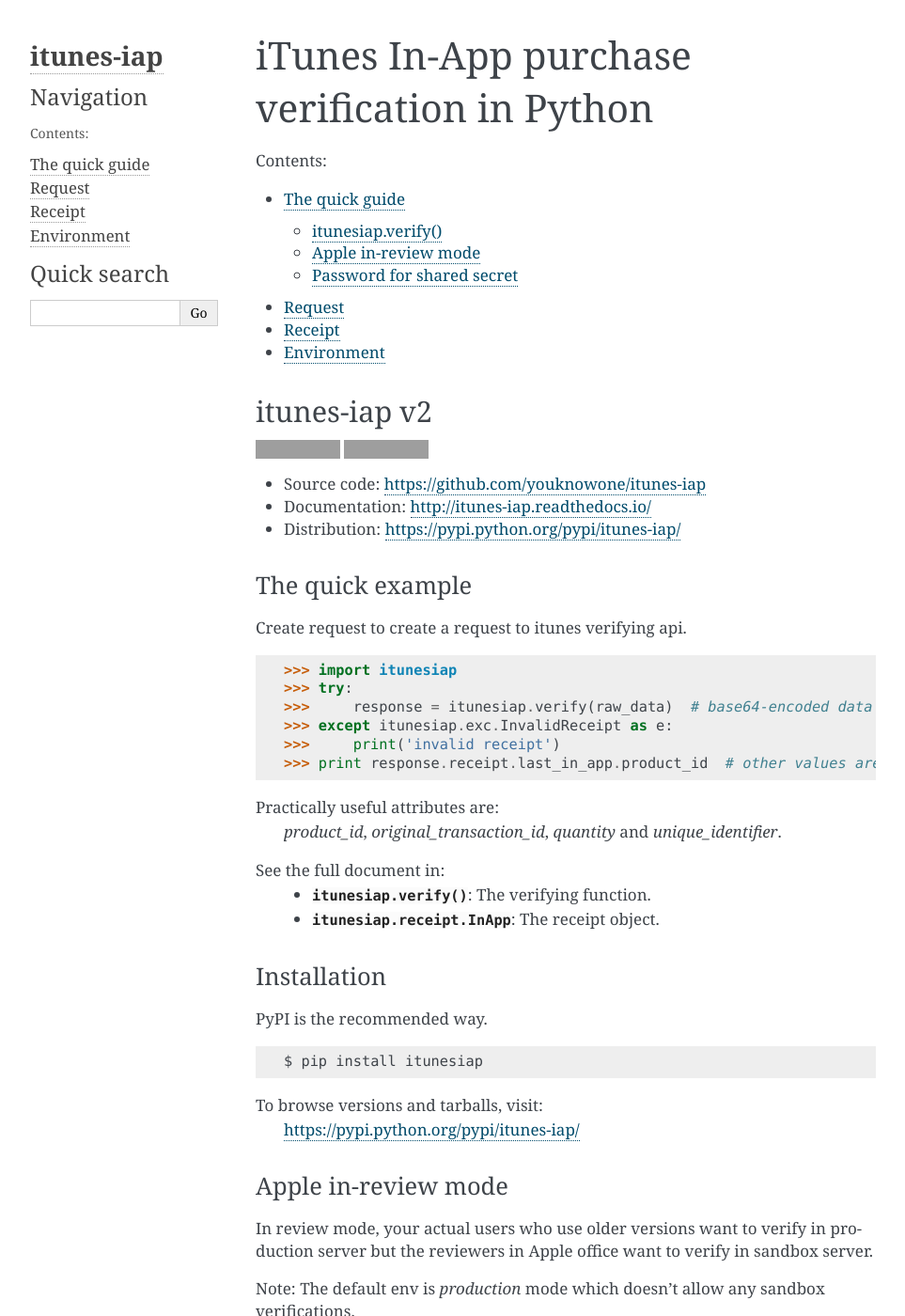
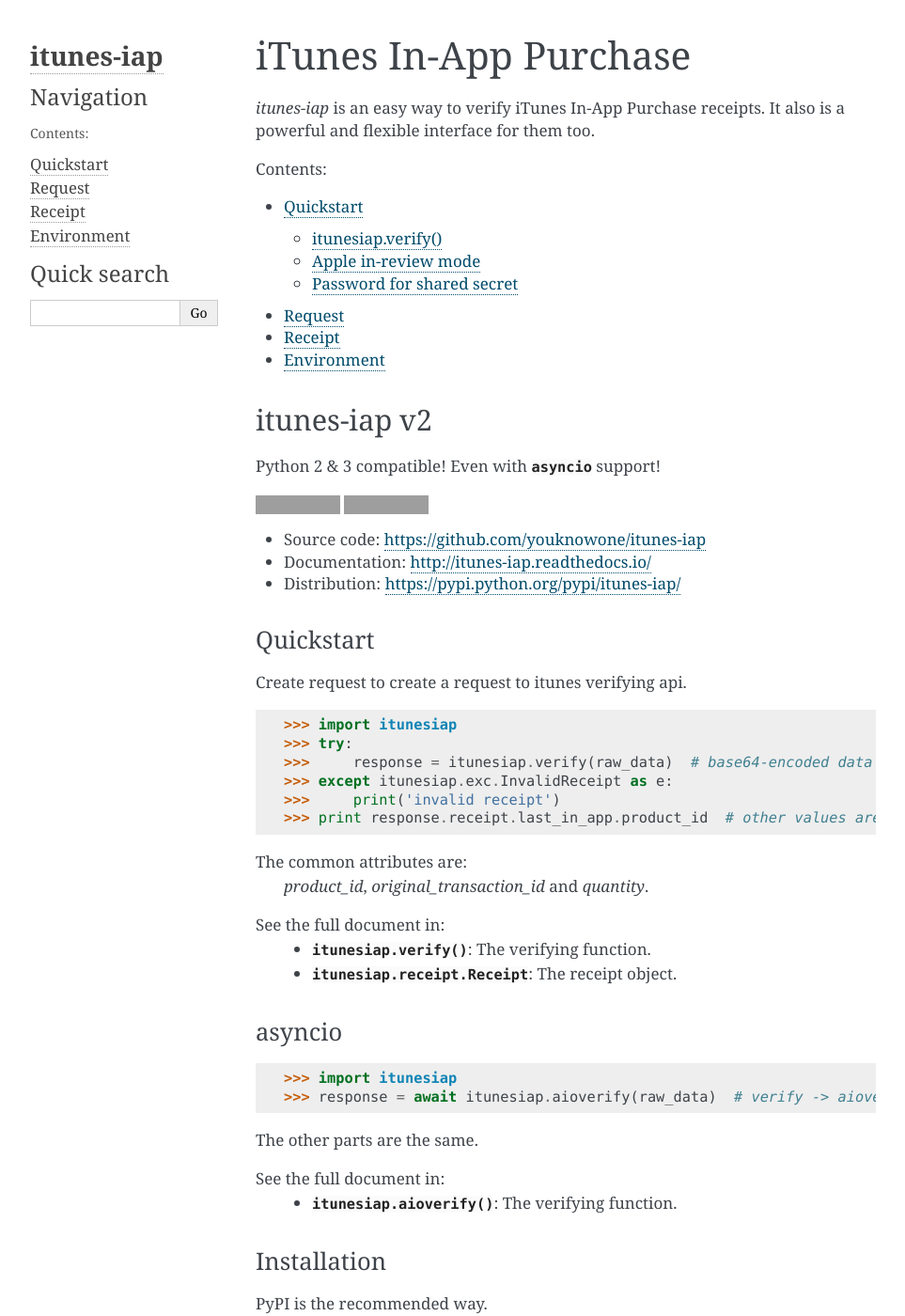
Before and after one commit to youknowone/itunes-iap, a Sphinx documentation site: the page built from docs/index.rst, in a window 1280 px wide and 1400 px high. Shown: the whole window at 94% size, without its empty margins (148-1111 px from the left). Built offline with Sphinx 7.4.7, drawn with Linux system fonts in a browser that asks for light colours; grey boxes are pictures that could not be loaded.

Commit message:
docs and version

```diff
--- a/README.rst
+++ b/README.rst
@@ -1,5 +1,7 @@
 itunes-iap v2
 ~~~~~~~~~~~~~
+
+Python 2 & 3 compatible! Even with :mod:`asyncio` support!
 
 .. image:: https://travis-ci.org/youknowone/itunes-iap.svg?branch=master
     :target: https://travis-ci.org/youknowone/itunes-iap
@@ -11,8 +13,8 @@
 - Distribution: `<https://pypi.python.org/pypi/itunes-iap/>`_
 
 
-The quick example
------------------
+Quickstart
+----------
 
 Create request to create a request to itunes verifying api.
 
@@ -25,12 +27,26 @@
    >>>     print('invalid receipt')
    >>> print response.receipt.last_in_app.product_id  # other values are also available as property!
 
-Practically useful attributes are:
-    `product_id`, `original_transaction_id`, `quantity` and `unique_identifier`.
+The common attributes are:
+    `product_id`, `original_transaction_id` and `quantity`.
 
 See the full document in:
     - :func:`itunesiap.verify`: The verifying function.
-    - :class:`itunesiap.receipt.InApp`: The receipt object.
+    - :class:`itunesiap.receipt.Receipt`: The receipt object.
+
+
+asyncio
+-------
+
+.. sourcecode:: python
+
+   >>> import itunesiap
+   >>> response = await itunesiap.aioverify(raw_data)  # verify -> aioverify
+
+The other parts are the same.
+
+See the full document in:
+    - :func:`itunesiap.aioverify`: The verifying function.
 
 
 Installation
--- a/docs/index.rst
+++ b/docs/index.rst
@@ -3,8 +3,11 @@
    You can adapt this file completely to your liking, but it should at least
    contain the root `toctree` directive.
 
-iTunes In-App purchase verification in Python
-=============================================
+iTunes In-App Purchase
+======================
+
+*itunes-iap* is an easy way to verify iTunes In-App Purchase receipts.
+It also is a powerful and flexible interface for them too.
 
 .. toctree::
    :maxdepth: 2
--- a/itunesiap/version.txt
+++ b/itunesiap/version.txt
@@ -1 +1 @@
-2.4.1
+2.5.0
```
Also changed, not shown: docs/quick.rst (+13 -2 lines), 1 other file.
